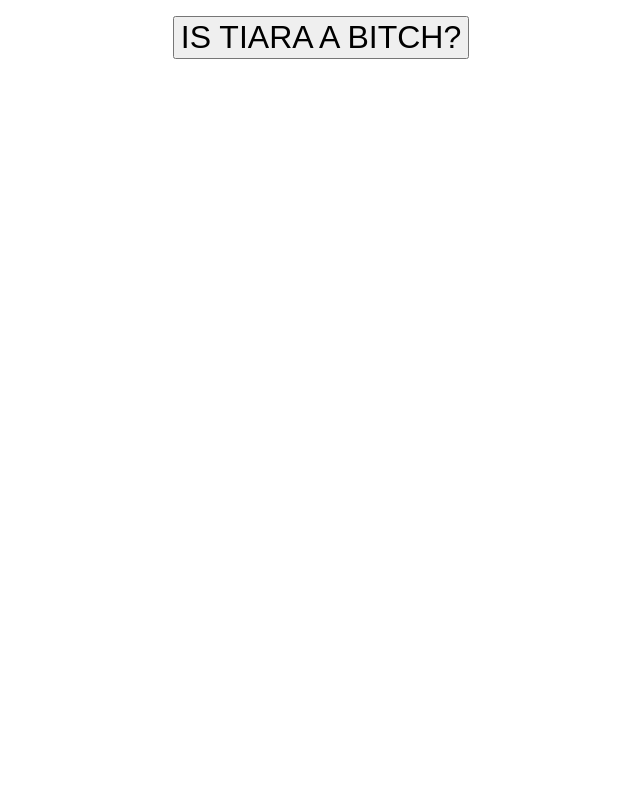
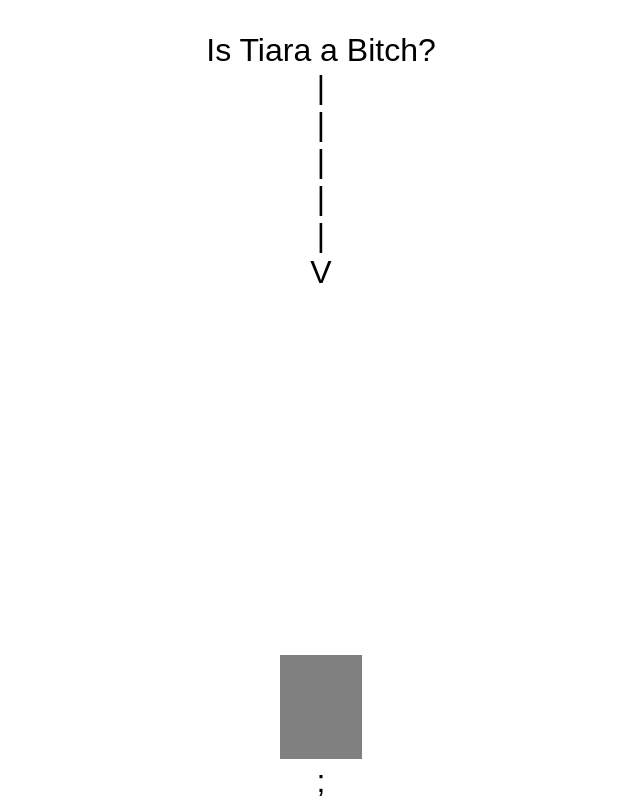
Before and after one commit to FluffyTheRipper/tabgmad-html-starter, a website: page index.html in a window 1280 px wide. Shown: the whole page, without its empty margins (319-959 px from the left). Drawn offline with Linux system fonts and the light colour scheme.

Commit message:
Update index.html

```diff
--- a/index.html
+++ b/index.html
@@ -6,6 +6,37 @@
   <style>
     body {
       text-align: center;
+      font-family: 'Arial', sans-serif;
+      font-size: 2em
+    }
+
+    body, html {
+            height: 100%;
+            margin: 0;
+            display: flex;
+            flex-direction: column;
+        }
+    button {
+      margin-bottom: 20px; /* Adjust the margin as needed */
+        background-color: grey;
+  border: none;
+  color: black;
+  padding: 15px 32px;
+  text-align: center;
+  text-decoration: none;
+  display: inline-block;
+  font-size: 16px;
+  margin: 4px 2px;
+  cursor: pointer;
+    }
+    .container {
+            flex: 1;
+            display: flex;
+            justify-content: center;
+            align-items: flex-end;
+    }
+    .hidden {
+    	display: none;
     }
     .flash {
       animation: flashAnimation 1s infinite;
@@ -39,6 +70,7 @@
         background-color: violet;
         color: red;
       }
+
     }
   </style>
   <script>
@@ -75,28 +107,31 @@
       return textOptions[randomIndex];
     }
 
-    function showPopup() {
+    function toggle() {
       const button = document.getElementById("clickButton");
       const sampleText = document.getElementById("sampleText");
 
 
-      if (button && sampleText) {
-        button.remove();
-        sampleText.remove();
+      sampleText.classList.toggle("hidden");
 
-        const popupText = document.createElement("p");
-        popupText.textContent = getRandomText();
-        popupText.classList.add("flash");
-        popupText.style.fontFamily = "Arial, sans-serif";
-        popupText.style.fontSize = "4em";
-        document.body.appendChild(popupText);
-        document.body.classList.add("flash");
-      }
+
+
+      popupText.classList.toggle("hidden");
+      popupText.textContent = getRandomText();
+      popupText.classList.toggle("flash");
+      popupText.style.fontFamily = "Arial, sans-serif";
+      popupText.style.fontSize = "4em";
+
+      document.body.classList.toggle("flash");
     }
+
   </script>
 </head>
 <body>
-  <p id="sampleText"></p>
-  <button id="clickButton" style="font-size: 2em;" onclick="showPopup()">IS TIARA A BITCH?</button>
+    <p id="sampleText" class="main">Is Tiara a Bitch?<br>|<br>|<br>|<br>|<br>|<br>V</p>
+    <p id="popupText" class="hidden">rt</p>
+  <div class="container">
+    <button id="clickButton" style="font-size: 2em;" onclick="toggle()">&nbsp;</button>
+  </div>
 </body>
-</html>
+</html>;
```
